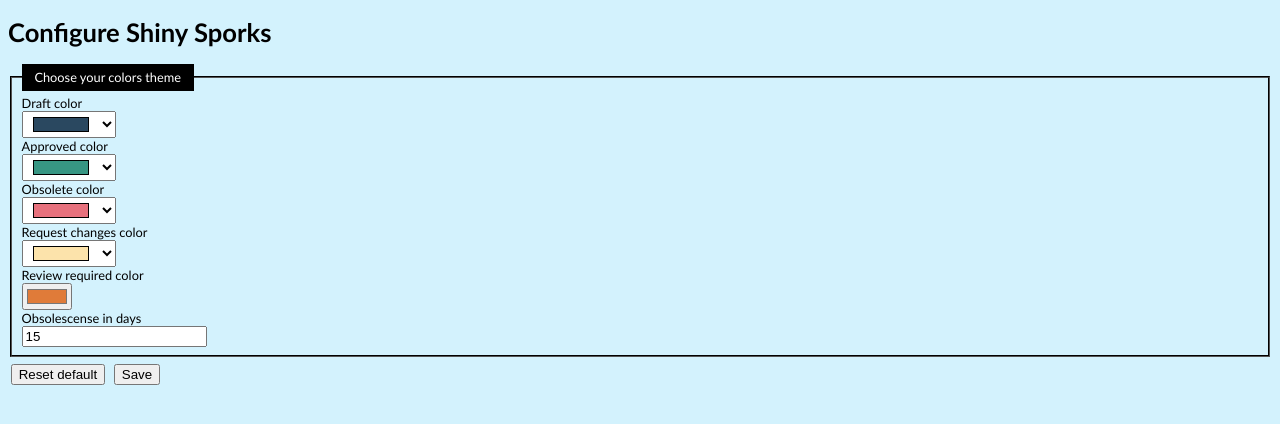
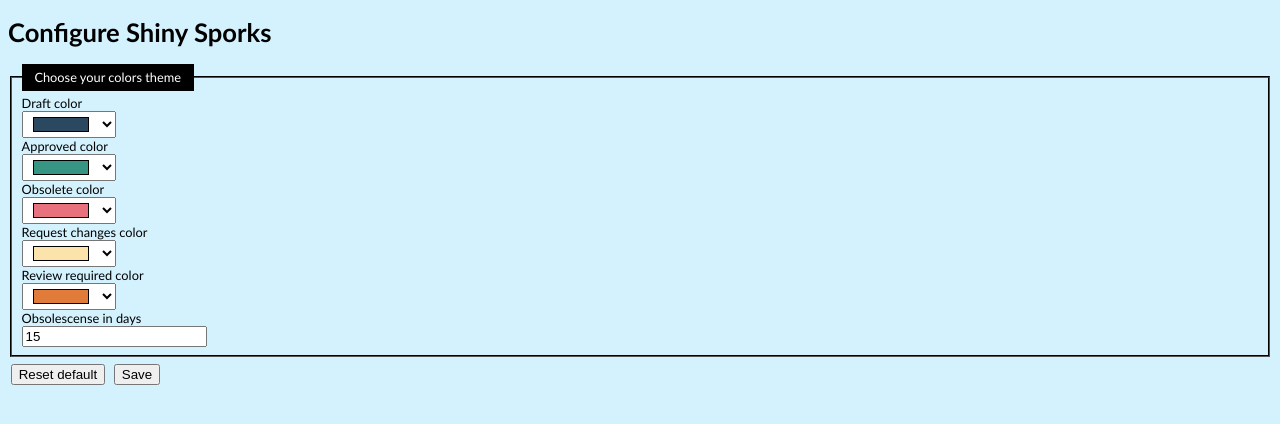
Before and after one commit to floragc-octo/github-pull-request-highlighter, a browser extension: page extension/src/settings/user_settings.html in a window 1280 px wide. Drawn offline with Linux system fonts and the light colour scheme.

Commit message:
feature rebase

```diff
--- a/extension/src/settings/user_settings.html
+++ b/extension/src/settings/user_settings.html
@@ -41,7 +41,7 @@
             <label for="request-changes">Request changes color</label>
             <input type="color" id="request-changes" autocomplete="on" list="color-list">
             <label for="review-required">Review required color</label>
-            <input type="color" id="review-required">
+            <input type="color" id="review-required" autocomplete="on" list="color-list">
             <label for="obsolete">Obsolescense in days</label>
             <input type="number" id="obsolescense" min="0" step="0.5">
         </fieldset>
--- a/extension/src/settings/user_settings.js
+++ b/extension/src/settings/user_settings.js
@@ -27,7 +27,7 @@ const displayCommonSettings = ( settings ) => {
 
     const color_list = document.getElementById("color-list")
     color_list.innerHTML = ''
-    const color_values = Object.values([...Object.values(defaultCommonSettings), draft_color, approved_color, obsolete_color, request_changes_color])
+    const color_values = Object.values([...Object.values(defaultCommonSettings), draft_color, approved_color, obsolete_color, request_changes_color, review_required_color])
     color_values
       .filter(isColor)
       .map(toUppercase)
@@ -55,7 +55,6 @@ const isUnique = (value, index, self) => self.indexOf(value) === index
 
 const retrieveSettings = () => store.get(defaultCommonSettings, displayCommonSettings)
 
-
 const resetDefaultCommonSettings = () => displayCommonSettings(defaultCommonSettings)
 
 document.addEventListener('DOMContentLoaded', retrieveSettings);
```
